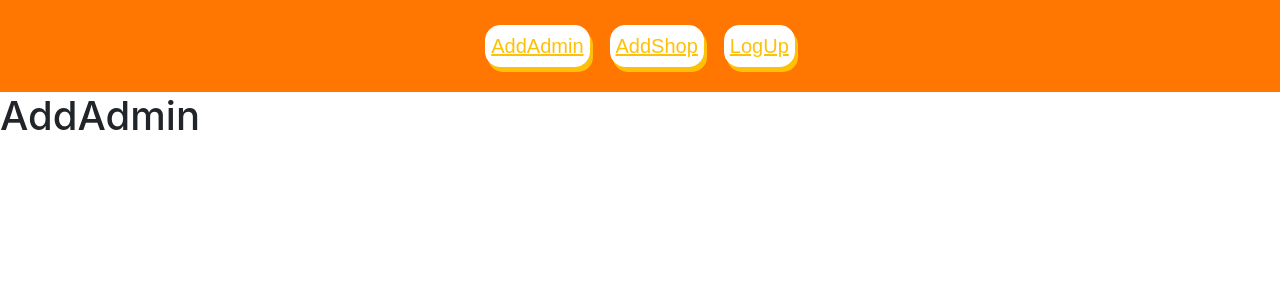
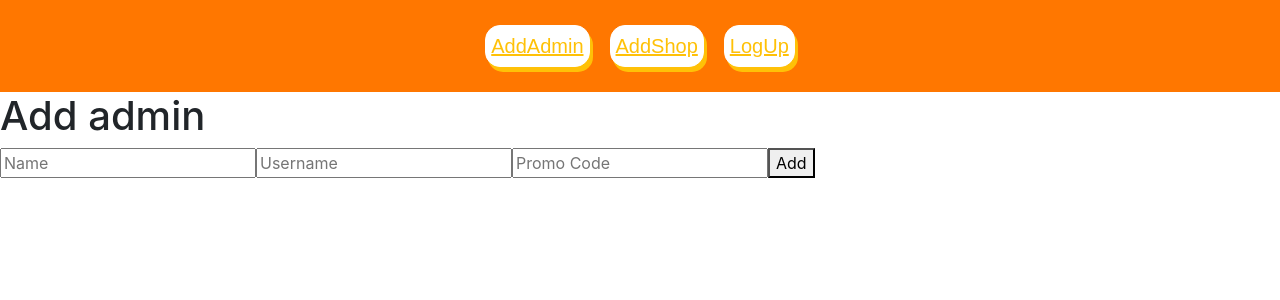
Before and after one commit to UmarAdkham/DimaShop, a React (Create React App) app: page /AddAdmin in a window 1280 px wide. Shown: the top 300 px of the page. Built offline with nearby package versions, Linux system fonts and the light colour scheme.

Commit message:
Add admin reduceri va sahifasi qo'shildi

```diff
--- a/src/components/AddAdmin.jsx
+++ b/src/components/AddAdmin.jsx
@@ -1,9 +1,57 @@
-import React from "react";
+import React, { useState } from "react";
+import { useDispatch } from "react-redux";
+import { addAdmin } from "../redux/adminReducer";
 
 function AddAdmin() {
+  let dispatch = useDispatch();
+  const [admin, setAdmin] = useState({});
+  const handleSubmit = (event) => {
+    event.preventDefault();
+    dispatch(
+      addAdmin({
+        name: admin.name,
+        username: admin.username,
+        promocode: admin.promoCode,
+      })
+    );
+  };
+  const handleChange = (event) => {
+    let name = event.target.name;
+    let value = event.target.value;
+
+    setAdmin({ ...admin, [name]: value });
+    console.log(admin);
+  };
   return (
     <>
-      <h1>AddAdmin</h1>
+      <form onSubmit={handleSubmit}>
+        <h1>Add admin</h1>
+        <input
+          type="text"
+          name="name"
+          id="name"
+          placeholder="Name"
+          onChange={handleChange}
+          value={admin.name || ""}
+        />
+        <input
+          type="text"
+          name="username"
+          id="username"
+          value={admin.username || ""}
+          onChange={handleChange}
+          placeholder="Username"
+        />
+        <input
+          type="number"
+          name="promoCode"
+          id="promoCode"
+          onChange={handleChange}
+          value={admin.promoCode || ""}
+          placeholder="Promo Code"
+        />
+        <button>Add</button>
+      </form>
     </>
   );
 }
--- /dev/null
+++ b/src/redux/adminReducer.js
@@ -0,0 +1,22 @@
+import { createSlice } from "@reduxjs/toolkit";
+
+let lastId = 3;
+
+export const adminSlice = createSlice({
+  name: "admin",
+  initialState: [],
+
+  reducers: {
+    addAdmin: (state, action) => {
+      state.push({
+        id: ++lastId,
+        name: action.payload.name,
+        username: action.payload.username,
+        promocode: action.payload.promocode
+      });
+    },
+  },
+});
+
+export const { addAdmin } = adminSlice.actions;
+export default adminSlice.reducer;
--- a/src/redux/store.js
+++ b/src/redux/store.js
@@ -1,9 +1,10 @@
 import { configureStore } from "@reduxjs/toolkit";
 import shops from "./shopReducer"
-
+import addAdmin from "./adminReducer";
 const store = configureStore({
   reducer:{
     shops,
+    addAdmin
   }
 })
 
```
